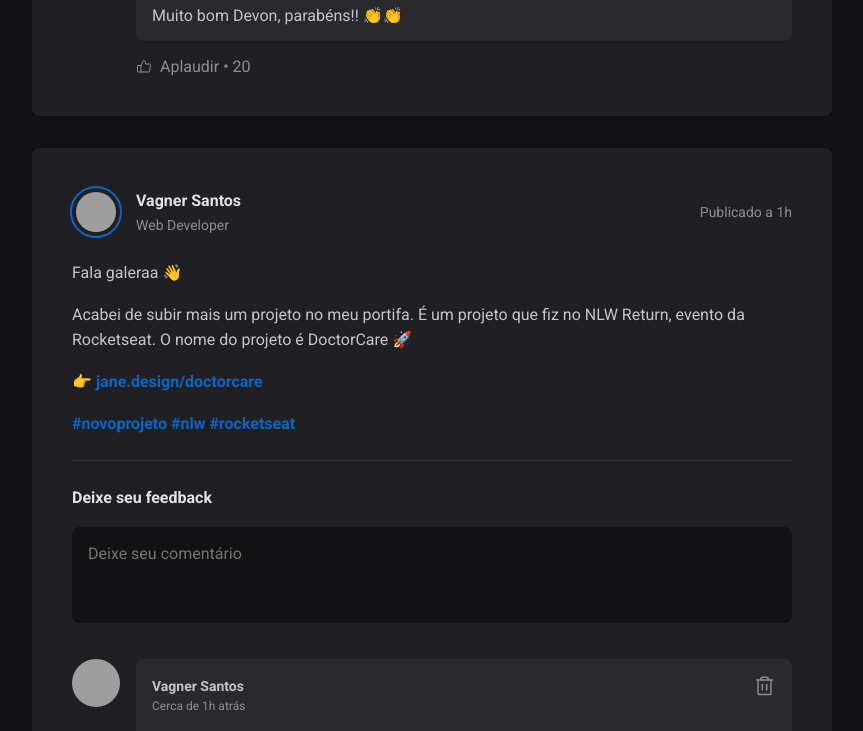
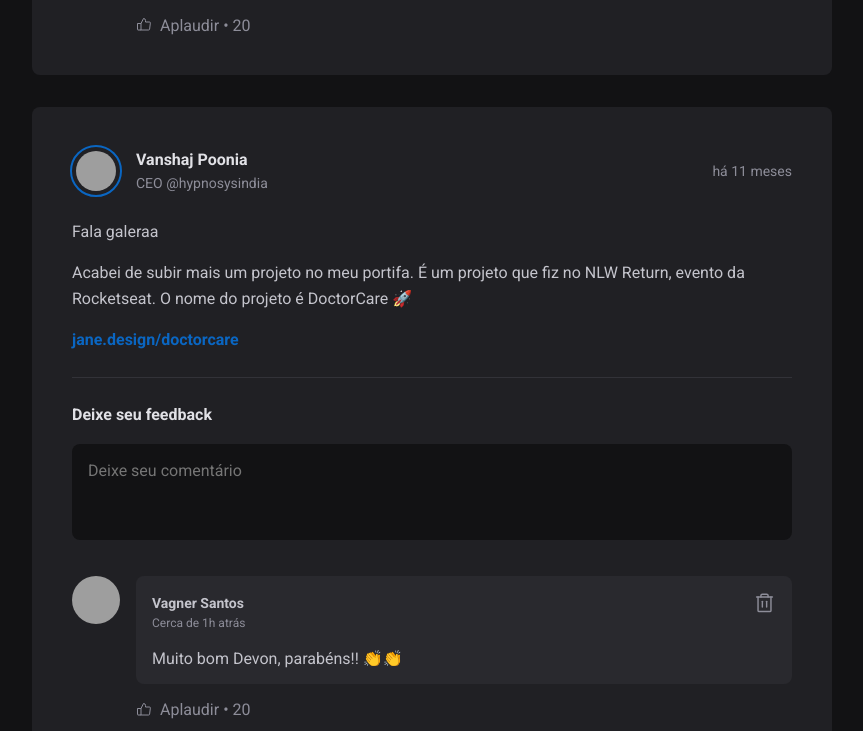
Before and after one commit to vagner531/code-news, a React (Vite) app: page / in a window 1280 px wide. Shown: the part 1009-1740 px from the top of the page, without its empty margins (352-1215 px from the left). Built offline with nearby package versions, Linux system fonts and the light colour scheme; grey boxes are pictures that could not be loaded.

Commit message:
feat: add iterating in jsx post properties

```diff
--- a/package.json
+++ b/package.json
@@ -9,6 +9,7 @@
     "preview": "vite preview"
   },
   "dependencies": {
+    "date-fns": "^2.29.3",
     "phosphor-react": "^1.4.1",
     "react": "^18.2.0",
     "react-dom": "^18.2.0"
--- a/src/App.jsx
+++ b/src/App.jsx
@@ -5,6 +5,37 @@
 import styles from "./App.module.css";
 
 import "./global.css";
+
+const posts = [
+  {
+    id: 1,
+    author: {
+      avatarUrl: 'https://github.com/vagner531.png',
+      name: 'Vagner',
+      role: 'Developer',
+    },
+    content: [
+      { type: 'paragraph', content: 'Fala galeraa 👋', },
+      { type: 'paragraph', content: 'Acabei de subir mais um projeto no meu portifa. É um projeto que fiz no NLW Return, evento da Rocketseat. O nome do projeto é DoctorCare 🚀',},
+      { type: 'link', content: 'jane.design/doctorcare', },
+    ],
+    publishedAt: new Date('2022-05-03 20:00:00')
+  },
+  {
+    id: 2,
+    author: {
+      avatarUrl: 'https://github.com/VanshajPoonia.png',
+      name: 'Vanshaj Poonia',
+      role: 'CEO @hypnosysindia',
+    },
+    content: [
+      { type: 'paragraph', content: 'Fala galeraa', },
+      { type: 'paragraph', content: 'Acabei de subir mais um projeto no meu portifa. É um projeto que fiz no NLW Return, evento da Rocketseat. O nome do projeto é DoctorCare 🚀',},
+      { type: 'link', content: 'jane.design/doctorcare', },
+    ],
+    publishedAt: new Date('2022-05-10 20:00:00')
+  },
+]
 
 export function App() {
   return (
@@ -15,8 +46,15 @@
         <Sidebar />
 
         <main>
-          <Post />
-          <Post />
+          {posts.map(post => {
+            return(
+              <Post
+                author={post.author}
+                content={post.content}
+                publishedAt={post.publishedAt}
+              />
+            )
+          })}
         </main>
       </div>
     </div>
--- a/src/components/Post.jsx
+++ b/src/components/Post.jsx
@@ -1,41 +1,46 @@
+import { format, formatDistanceToNow } from "date-fns";
+import ptBR from "date-fns/locale/pt-BR";
+
 import { Avatar } from "./Avatar";
 import { Comment } from "./Comment";
 
 import styles from "./Post.module.css";
 
-export function Post() {
+export function Post({ author, publishedAt, content }) {
+  const publishedDateFormatted = format(publishedAt, "d 'de' LLLL 'às' HH:mm'h'", {
+    locale: ptBR,
+  })
+
+  const publishedDateRelativeToNow = formatDistanceToNow(publishedAt, {
+    locale: ptBR,
+    addSuffix: true,
+  })
+
   return (
     <article className={styles.post}>
       <header>
         <div className={styles.author}>
 
-          <Avatar hasBorder={true} src="https://github.com/vagner531.png"/>
+          <Avatar src={author.avatarUrl} />
 
           <div className={styles.authorInfo}>
-            <strong>Vagner Santos</strong>
-            <span>Web Developer</span>
+            <strong>{author.name}</strong>
+            <span>{author.role}</span>
           </div>
         </div>
 
-        <time title="11 de Maio às 08:13h" dateTime="2023-03-11 08:13:30">
-          Publicado a 1h
+        <time title={publishedDateFormatted} dateTime={publishedAt.toISOString()}>
+            {publishedDateRelativeToNow}
         </time>
       </header>
       <div className={styles.content}>
-        <p>Fala galeraa 👋</p>
-
-        <p>
-          Acabei de subir mais um projeto no meu portifa. É um projeto que fiz
-          no NLW Return, evento da Rocketseat. O nome do projeto é DoctorCare 🚀{" "}
-        </p>
-        <p>
-          👉 <a href="">jane.design/doctorcare </a>
-        </p>
-
-        <p>
-          <a href="">#novoprojeto</a> <a href="">#nlw</a>{" "}
-          <a href="">#rocketseat</a>
-        </p>
+       {content.map(line => {
+        if (line.type === 'paragraph') {
+          return <p>{line.content}</p>
+        } else if (line.type === 'link') {
+          return <p><a href="">{line.content}</a></p>
+        }
+       })}
       </div>
 
       <form className={styles.commentForm}>
```
Also changed, not shown: 1 other file (tests, documents, lock files or other folders).
